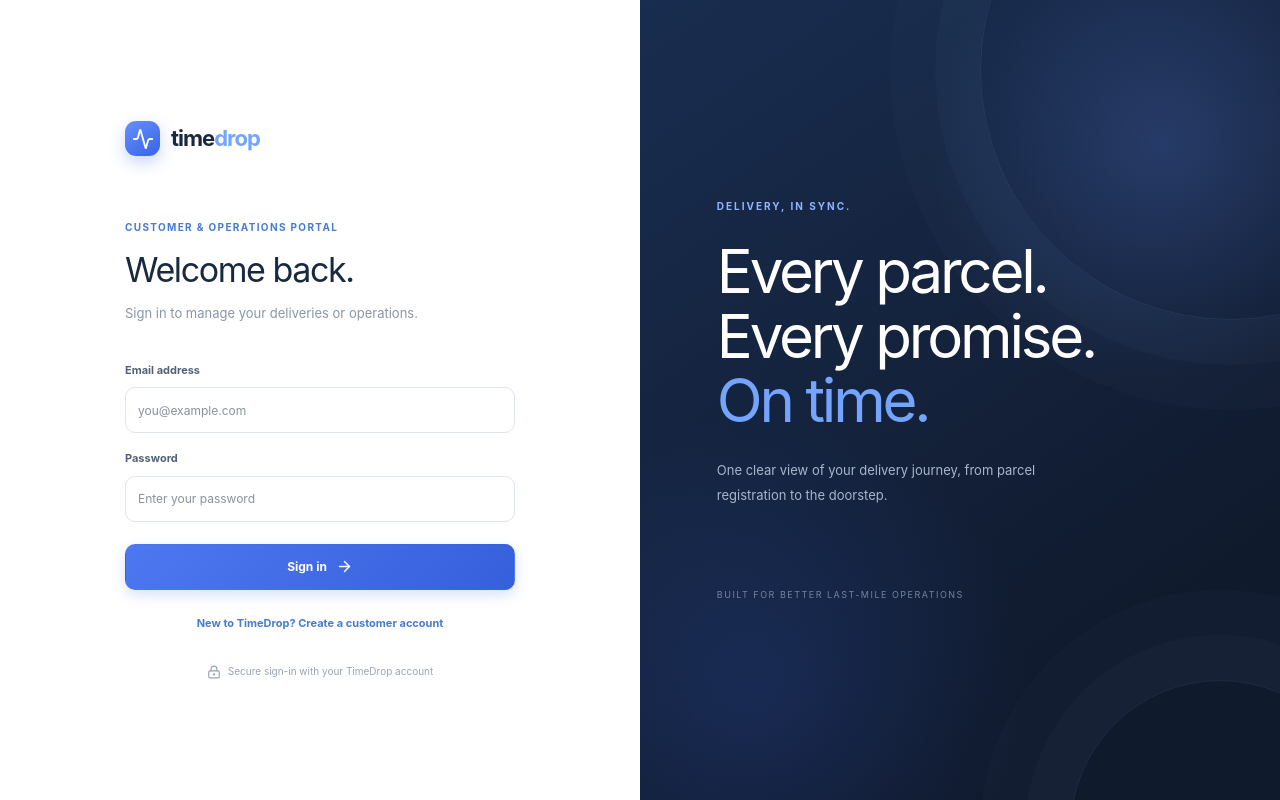
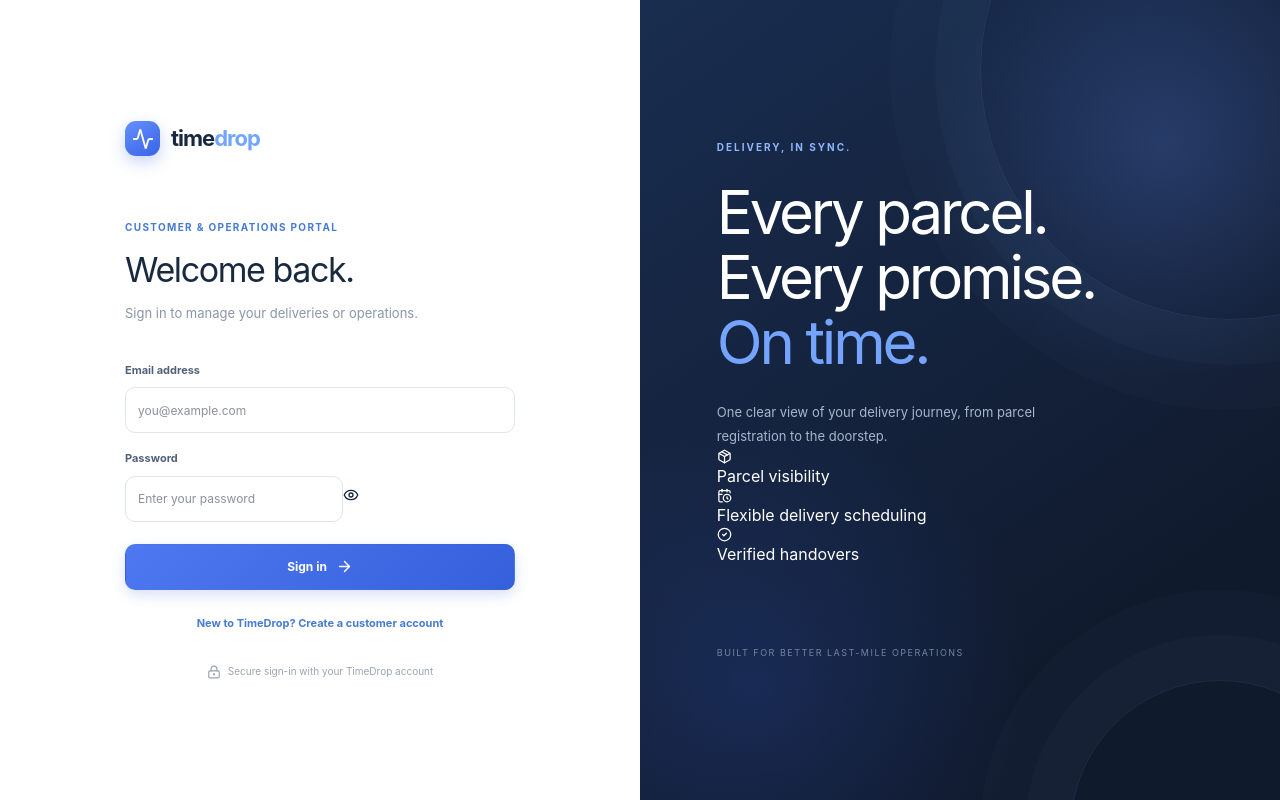
Before and after one commit to Hashir1191/Timedrop, a React (Vite) app in the folder frontend/: page /login in a window 1280 px wide. Built offline with nearby package versions, Linux system fonts and the light colour scheme; no server answers.

Commit message:
Polish TimeDrop sign-in and accessibility

```diff
--- a/frontend/src/pages/Login.tsx
+++ b/frontend/src/pages/Login.tsx
@@ -1,7 +1,7 @@
 import { useState } from "react";
 import type { FormEvent } from "react";
 import { Navigate, useNavigate } from "react-router-dom";
-import { Activity, ArrowRight, LockKeyhole, UserPlus } from "lucide-react";
+import { Activity, ArrowRight, CalendarClock, CheckCircle2, Eye, EyeOff, LockKeyhole, Package, UserPlus } from "lucide-react";
 import { getMe, login, register } from "../api";
 import { useAuth } from "../auth";
 
@@ -14,6 +14,7 @@ export default function Login() {
   const [password, setPassword] = useState("");
   const [error, setError] = useState("");
   const [busy, setBusy] = useState(false);
+  const [showPassword, setShowPassword] = useState(false);
   if (user) return <Navigate to="/" replace />;
   async function submit(event: FormEvent) {
     event.preventDefault(); setError(""); setBusy(true);
@@ -33,13 +34,13 @@ export default function Login() {
     <h1>{mode === "login" ? "Welcome back." : "Let's get started."}</h1>
     <p className="login-subtitle">{mode === "login" ? "Sign in to manage your deliveries or operations." : "Create a customer account to register and schedule parcels."}</p>
     <form onSubmit={submit} className="login-form">
-      {mode === "register" && <><label>Full name</label><input value={name} onChange={e=>setName(e.target.value)} placeholder="Your full name" required minLength={2} autoComplete="name"/></>}
-      <label>Email address</label><input type="email" value={email} onChange={e=>setEmail(e.target.value)} placeholder="you@example.com" required autoComplete="username"/>
-      <label>Password</label><input type="password" value={password} onChange={e=>setPassword(e.target.value)} placeholder={mode==="register"?"At least 8 characters":"Enter your password"} required minLength={mode==="register"?8:1} autoComplete={mode==="register"?"new-password":"current-password"}/>
-      {error && <div className="form-error">{error}</div>}
+      {mode === "register" && <><label htmlFor="login-full-name">Full name</label><input id="login-full-name" value={name} onChange={e=>setName(e.target.value)} placeholder="Your full name" required minLength={2} autoComplete="name"/></>}
+      <label htmlFor="login-email">Email address</label><input id="login-email" type="email" value={email} onChange={e=>setEmail(e.target.value)} placeholder="you@example.com" required autoComplete="username"/>
+      <label htmlFor="login-password">Password</label><div className="login-password-control"><input id="login-password" type={showPassword?"text":"password"} value={password} onChange={e=>setPassword(e.target.value)} placeholder={mode==="register"?"At least 8 characters":"Enter your password"} required minLength={mode==="register"?8:1} autoComplete={mode==="register"?"new-password":"current-password"}/><button type="button" className="login-password-toggle" aria-label={showPassword?"Hide password":"Show password"} aria-pressed={showPassword} onClick={()=>setShowPassword(value=>!value)}>{showPassword?<EyeOff size={16}/>:<Eye size={16}/>}</button></div>
+      {error && <div className="form-error" role="alert" aria-live="polite">{error}</div>}
       <button className="primary-button login-submit" disabled={busy}>{busy ? "Please wait..." : mode==="login"?"Sign in":"Create account"}{mode==="login"?<ArrowRight size={17}/>:<UserPlus size={17}/>}</button>
     </form>
     <button type="button" className="auth-mode-toggle" onClick={()=>{setMode(mode==="login"?"register":"login");setError("");}}>{mode==="login"?"New to TimeDrop? Create a customer account":"Already registered? Sign in"}</button>
     <div className="login-security"><LockKeyhole size={14}/> Secure sign-in with your TimeDrop account</div>
-  </div><div className="login-aside"><div className="aside-orb orb-one"/><div className="aside-orb orb-two"/><div className="aside-content"><div className="aside-kicker">DELIVERY, IN SYNC.</div><h2>Every parcel.<br/>Every promise.<br/><span>On time.</span></h2><p>One clear view of your delivery journey, from parcel registration to the doorstep.</p><div className="aside-footer">BUILT FOR BETTER LAST-MILE OPERATIONS</div></div></div></div>;
+  </div><div className="login-aside"><div className="aside-orb orb-one"/><div className="aside-orb orb-two"/><div className="aside-content"><div className="aside-kicker">DELIVERY, IN SYNC.</div><h2>Every parcel.<br/>Every promise.<br/><span>On time.</span></h2><p>One clear view of your delivery journey, from parcel registration to the doorstep.</p><div className="login-feature-list"><span><Package size={15}/> Parcel visibility</span><span><CalendarClock size={15}/> Flexible delivery scheduling</span><span><CheckCircle2 size={15}/> Verified handovers</span></div><div className="aside-footer">BUILT FOR BETTER LAST-MILE OPERATIONS</div></div></div></div>;
 }
```
